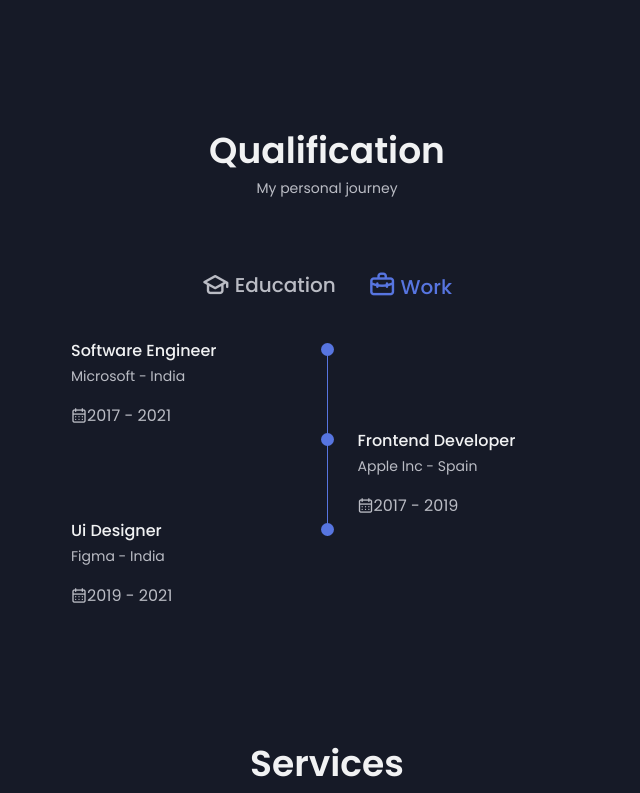
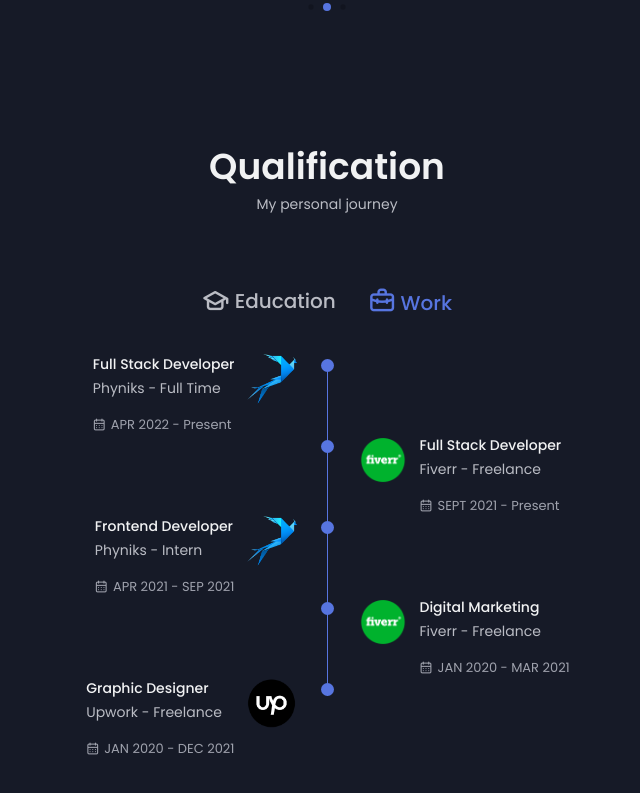
Before and after one commit to mm-akhtar/akhtar-portfolio, a Next.js app: page / in a window 1280 px wide. Shown: the part 1820-2613 px from the top of the page, without its empty margins (313-953 px from the left). Built offline with nearby package versions, Linux system fonts and the light colour scheme; a web font is replaced by a local one.

Commit message:
completes with testimonial cards

```diff
--- a/src/components/offer/Services.js
+++ b/src/components/offer/Services.js
@@ -20,17 +20,16 @@ function Services() {
       setIsBd(false);
     };
     return (
-
 			<section className='services section' id='services'>
 				<h2 className='section__title'>Services</h2>
 				<span className='section__subtitle'>What I offer</span>
 				<div className='services__container container grid'>
 					<div className='services__content'>
 						<div onClick={uiHandler}>
-            <div >
-              <i className='uil uil-window-grid services__icon'></i>
+							<div>
+								<i className='uil uil-brain services__icon'></i>
 								<h3 className='services__title'>
-                Ui/Ux <br></br> Designer
+									AI/ML <br></br> Engineer
 								</h3>
 							</div>
 
@@ -40,10 +39,10 @@ function Services() {
 							</span>
 						</div>
 
-          <div className={`services__modal ${isUi && "active-modal"}`}>
+						<div className={`services__modal ${isUi && 'active-modal'}`}>
 							<div className='services__modal-content'>
 								<h4 className='services_modal-title'>
-                Ui/Ux <br></br> Designer
+									Ai/Ml <br></br> Engineer
 								</h4>
 								<i className='uil uil-times services__modal-close' onClick={closeHandler}></i>
 
@@ -74,7 +73,7 @@ function Services() {
 							<div>
 								<i className='uil uil-arrow services__icon'></i>
 								<h3 className='services__title'>
-                Frontend <br></br> Developer
+									Full Stack <br></br> Developer
 								</h3>
 							</div>
 
@@ -83,10 +82,10 @@ function Services() {
 								<i className='uil uil-arrow-right button__icon'></i>
 							</span>
 						</div>
-          <div className={`services__modal ${isFe && "active-modal"}`}>
+						<div className={`services__modal ${isFe && 'active-modal'}`}>
 							<div className='services__modal-content'>
 								<h4 className='services_modal-title'>
-                Frontend <br></br> Developer
+									Full Stack <br></br> Developer
 								</h4>
 								<i className='uil uil-times services__modal-close ' onClick={closeHandler}></i>
 
@@ -115,22 +114,21 @@ function Services() {
 					<div className='services__content'>
 						<div onClick={bdHandler}>
 							<div>
-              <i className='uil uil-pen services__icon'></i>
+								<i className='uil uil-window-grid services__icon'></i>
 								<h3 className='services__title'>
-                Branding <br></br> Designer
+									Blockchain <br></br> Enthusiast
 								</h3>
 							</div>
-
 
 							<span className='button button--flex button--small button--link services__button'>
 								View More
 								<i className='uil uil-arrow-right button__icon'></i>
 							</span>
 						</div>
-          <div className={`services__modal ${isBd && "active-modal"}`}>
+						<div className={`services__modal ${isBd && 'active-modal'}`}>
 							<div className='services__modal-content'>
 								<h4 className='services_modal-title'>
-                Branding <br></br> Designer
+									Blockchain <br></br> Enthusiast
 								</h4>
 								<i className='uil uil-times services__modal-close' onClick={closeHandler}></i>
 
@@ -157,8 +155,7 @@ function Services() {
 					</div>
 				</div>
 			</section>
-
-    )
+		);
 }
 
 export default Services;
--- a/src/components/portfolio/Portfolio.js
+++ b/src/components/portfolio/Portfolio.js
@@ -5,17 +5,32 @@ SwiperCore.use([Navigation, Pagination, Mousewheel, Keyboard]);
 
 function Portfolio() {
     return (
-
 			<section className='portfolio section' id='portfolio'>
+				<div className='skills__section__header'>
+					<i className='uil uil-arrow-circle-left home__scroll-mouse swiper-button-prev-portfolio'></i>
+					<div>
 						<h2 className='section__title'>Portfolio</h2>
 						<span className='section__subtitle'>Most recent work</span>
+					</div>
+					<i className='uil uil-arrow-circle-right home__scroll-mouse swiper-button-next-portfolio'></i>
+				</div>
 
 				<div className='portfolio__container container'>
-        <Swiper style={{paddingBottom:'3rem'}} cssMode={true}
-        navigation={true}
-        pagination={{clickable: true}} mousewheel={true} keyboard={true} className='mySwiper' loop>
+					<Swiper
+						style={{paddingBottom: '3rem'}}
+						navigation={{
+							nextEl: '.swiper-button-next-portfolio',
+							prevEl: '.swiper-button-prev-portfolio',
+						}}
+						cssMode={true}
+						pagination={{clickable: true}}
+						mousewheel={true}
+						keyboard={true}
+						className='mySwiper'
+						spaceBetween={40}
+						loop>
 						<SwiperSlide>
-            <div className='portfolio__content grid'>
+							<div className='ai__tools__card portfolio__content grid'>
 								<img src='/img/portfolio1.jpg' alt='portfolio' className='portfolio__img'></img>
 
 								<div className='portfolio__data'>
@@ -29,7 +44,7 @@ function Portfolio() {
 							</div>
 						</SwiperSlide>
 						<SwiperSlide>
-            <div className='portfolio__content grid'>
+							<div className='ai__tools__card portfolio__content grid'>
 								<img src='/img/portfolio2.jpg' alt='portfolio' className='portfolio__img'></img>
 
 								<div className='portfolio__data'>
@@ -44,7 +59,7 @@ function Portfolio() {
 						</SwiperSlide>
 
 						<SwiperSlide>
-            <div className='portfolio__content grid'>
+							<div className='ai__tools__card portfolio__content grid'>
 								<img src='/img/portfolio3.jpg' alt='portfolio' className='portfolio__img'></img>
 
 								<div className='portfolio__data'>
@@ -60,8 +75,7 @@ function Portfolio() {
 					</Swiper>
 				</div>
 			</section>
-
-    )
+		);
 }
 
 export default Portfolio
--- a/src/components/portfolio/Project.js
+++ b/src/components/portfolio/Project.js
@@ -15,7 +15,7 @@ function Project() {
             </a>
           </div>
 
-          <img src="/img/project_2.png" alt="project" className="project__img"></img>
+          <img src="/img/ai_robot.gif" alt="project" className="project__img"></img>
         </div>
       </div>
     </section>
--- a/src/components/qualification/Qualification.js
+++ b/src/components/qualification/Qualification.js
@@ -1,4 +1,6 @@
-import React, {useState} from 'react'
+import React, { useState } from 'react';
+import {Icon} from '@iconify/react';
+
 
 function Qualification() {
 	const [isQfn, setIsQfn] = useState(false);
@@ -11,33 +13,37 @@ function Qualification() {
 	};
 
 	return (
-
 		<section className='qualification section'>
 			<h2 className='section__title'>Qualification</h2>
 			<span className='section__subtitle'>My personal journey</span>
 
 			<div className='qualification__container container'>
 				<div className='qualification__tabs'>
-          <div className={`qualification__button button--flex ${isQfn && "qualification__active"}`} onClick={eduHandler}>
+					<div className={`qualification__button button--flex ${isQfn && 'qualification__active'}`} onClick={eduHandler}>
 						<i className='uil uil-graduation-cap qualification__icon'></i>
 						Education
 					</div>
 
-          <div className={`qualification__button button--flex ${!isQfn && "qualification__active"}`} onClick={workHandler}>
+					<div className={`qualification__button button--flex ${!isQfn && 'qualification__active'}`} onClick={workHandler}>
 						<i className='uil uil-briefcase-alt qualification__icon'></i>
 						Work
 					</div>
 				</div>
 
 				<div className='qualification__sections'>
-          <div className={`qualification__content ${isQfn && "qualification__active"}`}>
+					<div className={`qualification__content ${isQfn && 'qualification__active'}`}>
 						<div className='qualification__data'>
+							<div className='qualification__card__end'>
 								<div>
-                <h3 className='qualification__title'>Computer Engineer</h3>
-                <span className='qualification__subtitle'>KNSIT</span>
+									<h3 className='qualification__title'>Information Science</h3>
+									<span className='qualification__subtitle'>KNSIT - B E</span>
 									<div className='qualification__calender'>
 										<i className='uil uil-calendar-alt'></i>
-                  2018 - 2022
+										<span>2022</span>
+									</div>
+								</div>
+								<div>
+									<Icon icon='mdi:graduation-cap' fontSize={50} className='qualifications__logo' />
 								</div>
 							</div>
 
@@ -55,23 +61,33 @@ function Qualification() {
 								<span className='qualification__line'></span>
 							</div>
 
+							<div className='qualification__card__start'>
 								<div>
-                <h3 className='qualification__title'>Web Design</h3>
-                <span className='qualification__subtitle'>Udemy</span>
+									<Icon icon='clarity:certificate-solid' fontSize={50} className='qualifications__logo' />
+								</div>
+								<div>
+									<h3 className='qualification__title'>Web Developer</h3>
+									<span className='qualification__subtitle'>Udemy - Bootcamp</span>
 									<div className='qualification__calender'>
 										<i className='uil uil-calendar-alt'></i>
-                  2014 - 2017
+										<span>2022</span>
+									</div>
 								</div>
 							</div>
 						</div>
 
 						<div className='qualification__data'>
+							<div className='qualification__card__end'>
 								<div>
-                <h3 className='qualification__title'>Web Development</h3>
-                <span className='qualification__subtitle'>Udemy</span>
+									<h3 className='qualification__title'>Blockchain A to Z</h3>
+									<span className='qualification__subtitle'>Udemy - Course</span>
 									<div className='qualification__calender'>
 										<i className='uil uil-calendar-alt'></i>
-                  2017 - 2019
+										<span>2022</span>
+									</div>
+								</div>
+								<div>
+									<Icon icon='clarity:certificate-solid' fontSize={50} className='qualifications__logo' />
 								</div>
 							</div>
 
@@ -80,34 +96,62 @@ function Qualification() {
 								<span className='qualification__line'></span>
 							</div>
 						</div>
-
 						<div className='qualification__data'>
 							<div></div>
 
 							<div>
 								<span className='qualification__rounder'></span>
-                {/* <span className="qualification__line"></span> */}
+								<span className='qualification__line'></span>
 							</div>
 
+							<div className='qualification__card__start'>
 								<div>
-                <h3 className='qualification__title'>Design</h3>
-                <span className='qualification__subtitle'>KNSIT</span>
+									<Icon icon='clarity:certificate-solid' fontSize={50} className='qualifications__logo' />
+								</div>
+								<div>
+									<h3 className='qualification__title'>AI ML Developer</h3>
+									<span className='qualification__subtitle'>Udemy - Bootcamp</span>
 									<div className='qualification__calender'>
 										<i className='uil uil-calendar-alt'></i>
-                  2019 - 2022
+										<span>2021</span>
 									</div>
 								</div>
 							</div>
 						</div>
-
-          <div className={`qualification__content ${!isQfn && "qualification__active"}`}>
 						<div className='qualification__data'>
+							<div className='qualification__card__end'>
 								<div>
-                <h3 className='qualification__title'>Software Engineer</h3>
-                <span className='qualification__subtitle'>Microsoft - India</span>
+									<h3 className='qualification__title'>HS  [ 12th ]</h3>
+									<span className='qualification__subtitle'>ACACS - Science</span>
 									<div className='qualification__calender'>
 										<i className='uil uil-calendar-alt'></i>
-                  2017 - 2021
+										<span>2017</span>
+									</div>
+								</div>
+								<div>
+									<Icon icon='mdi:graduation-cap' fontSize={50} className='qualifications__logo' />
+								</div>
+							</div>
+
+							<div>
+								<span className='qualification__rounder'></span>
+								{/* <span className='qualification__line'></span> */}
+							</div>
+						</div>
+					</div>
+					<div className={`qualification__content ${!isQfn && 'qualification__active'}`}>
+						<div className='qualification__data'>
+							<div className='qualification__card__end'>
+								<div>
+									<h3 className='qualification__title'>Full Stack Developer</h3>
+									<span className='qualification__subtitle'>Phyniks - Full Time</span>
+									<div className='qualification__calender'>
+										<i className='uil uil-calendar-alt'></i>
+										<span>APR 2022 - Present</span>
+									</div>
+								</div>
+								<div>
+									<img src='/img/phyniks.png' alt='Akhtar' className='qualifications__logo'></img>
 								</div>
 							</div>
 
@@ -125,37 +169,88 @@ function Qualification() {
 								<span className='qualification__line'></span>
 							</div>
 
+							<div className='qualification__card__start'>
 								<div>
-                <h3 className='qualification__title'>Frontend Developer</h3>
-                <span className='qualification__subtitle'>Apple Inc - Spain</span>
+									<img src='/img/fiverr.png' alt='Akhtar' className='qualifications__logo'></img>
+								</div>
+								<div>
+									<h3 className='qualification__title'>Full Stack Developer</h3>
+									<span className='qualification__subtitle'>Fiverr - Freelance</span>
 									<div className='qualification__calender'>
 										<i className='uil uil-calendar-alt'></i>
-                  2017 - 2019
+										<span>SEPT 2021 - Present</span>
+									</div>
 								</div>
 							</div>
 						</div>
 
 						<div className='qualification__data'>
+							<div className='qualification__card__end'>
 								<div>
-                <h3 className='qualification__title'>Ui Designer</h3>
-                <span className='qualification__subtitle'>Figma - India</span>
+									<h3 className='qualification__title'>Frontend Developer</h3>
+									<span className='qualification__subtitle'>Phyniks - Intern</span>
 									<div className='qualification__calender'>
 										<i className='uil uil-calendar-alt'></i>
-                  2019 - 2021
+										<span>APR 2021 - SEP 2021</span>
+									</div>
+								</div>
+								<div>
+									<img src='/img/phyniks.png' alt='Akhtar' className='qualifications__logo'></img>
 								</div>
 							</div>
 
 							<div>
 								<span className='qualification__rounder'></span>
-                {/* <span className="qualification__line"></span> */}
+								<span className='qualification__line'></span>
+							</div>
+						</div>
+						<div className='qualification__data'>
+							<div></div>
+
+							<div>
+								<span className='qualification__rounder'></span>
+								<span className='qualification__line'></span>
+							</div>
+
+							<div className='qualification__card__start'>
+								<div>
+									<img src='/img/fiverr.png' alt='Akhtar' className='qualifications__logo'></img>
+								</div>
+								<div>
+									<h3 className='qualification__title'>Digital Marketing</h3>
+									<span className='qualification__subtitle'>Fiverr - Freelance</span>
+									<div className='qualification__calender'>
+										<i className='uil uil-calendar-alt'></i>
+										<span>JAN 2020 - MAR 2021</span>
+									</div>
+								</div>
+							</div>
+						</div>
+						<div className='qualification__data'>
+							<div className='qualification__card__end'>
+								<div>
+									<h3 className='qualification__title'>Graphic Designer</h3>
+									<span className='qualification__subtitle'>Upwork - Freelance</span>
+									<div className='qualification__calender'>
+										<i className='uil uil-calendar-alt'></i>
+										<span>JAN 2020 - DEC 2021</span>
+									</div>
+								</div>
+								<div>
+									<img src='/img/upwork.png' alt='Akhtar' className='qualifications__logo'></img>
+								</div>
+							</div>
+
+							<div>
+								<span className='qualification__rounder'></span>
+								{/* <span className='qualification__line'></span> */}
 							</div>
 						</div>
 					</div>
 				</div>
 			</div>
 		</section>
-
-    )
+	);
 }
 
-export default Qualification
+export default Qualification;
--- a/src/components/skills/Skills.js
+++ b/src/components/skills/Skills.js
@@ -3,20 +3,6 @@ import {Swiper, SwiperSlide} from 'swiper/react';
 import SwiperCore, {Navigation, Pagination, Mousewheel, Keyboard, Autoplay} from 'swiper/core';
 SwiperCore.use([Navigation, Pagination, Mousewheel, Keyboard, Autoplay]);
 function Skills() {
-	const [isFendSkills, setIsFendSkills] = useState(true);
-	const [isBendSkills, setIsBendSkills] = useState(false);
-	const [isDesign, setIsDesign] = useState(false);
-
-	const fEndHandler = () => {
-		setIsFendSkills((pervState) => !pervState);
-	};
-	const bEndHandler = () => {
-		setIsBendSkills((pervState) => !pervState);
-	};
-	const designHandler = () => {
-		setIsDesign((pervState) => !pervState);
-	};
-
 	return (
 		<section className='skills section' id='skills'>
 			<div className='skills__section__header'>
@@ -30,6 +16,7 @@ function Skills() {
 
 			<div className='container'>
 				<Swiper
+					loop
 					pagination={{
 						dynamicBullets: true,
 						clickable: true,
@@ -49,11 +36,12 @@ function Skills() {
 						disableOnInteraction: false,
 					}}
 					speed={2000}
-					// centeredSlides={true}
 					grabCursor={true}
 					spaceBetween={48}
 					className='mySwiper'
-					loop={true}>
+					loopAdditionalSlides={2}
+					loopFillGroupWithBlank={true}
+				>
 					<SwiperSlide>
 						<div>
 							<div className={`skills__content skills__open`}>
--- a/src/styles/globals.css
+++ b/src/styles/globals.css
@@ -482,7 +482,7 @@ img {
   display: flex;
   justify-content: center;
   gap: 3rem;
-  margin-bottom: 1rem;
+  margin-bottom: var(--mb-2);
 }
 .skills__section__header i {
   margin: auto 0;
@@ -642,7 +642,7 @@ img {
 }
 
 .qualification__title{
-  font-size: var(--normal-font-size);
+  font-size: var(--small-font-size);
   font-weight: var(--font-medium);
 }
 
@@ -652,9 +652,13 @@ img {
   margin-bottom: var(--mb-1);
 }
 
-.qualification__calendar{
-  font-size: var(--small-font-size);
+.qualification__calender{
+  font-size: var(--smaller-font-size);
   color: var(--text-color-light);
+}
+
+.qualification__calender span {
+  padding-left: 5px;
 }
 
 .qualification__rounder{
@@ -683,6 +687,25 @@ img {
 
 .qualification__button.qualification__active{
   color: var(--first-color)
+}
+
+.qualification__card__start {
+  margin-left: 0px;
+  display: flex;
+  gap: 0.75rem;
+  justify-content: start;
+}
+.qualification__card__end {
+  margin-right: 0px;
+  display: flex;
+  gap: 0.75rem;
+  justify-content: end;
+}
+
+.qualifications__logo {
+  width: 50px;
+  height: 50px;
+  object-fit: contain;
 }
 
 /*==================== SERVICES ====================*/
@@ -800,7 +823,7 @@ img {
 .portfolio__img{
   width: 265px;
   border-radius: .5rem;
-  justify-self: center;
+  justify-self: start;
 }
 
 .portfolio__title{
@@ -874,11 +897,19 @@ img {
 }
 
 .project__img{
-  width: 232px;
+  width: 332px;
   justify-self: center;
 }
 
 /*==================== TESTIMONIAL ====================*/
+.testimonial__content {
+  padding: 1rem;
+  border-radius: 10px;
+  border-top: 1px solid transparent;
+  border-left: 1px solid transparent;
+  margin-bottom: 1.5rem !important;
+}
+
 .testimonial__data,
 .testimonial__header{
   display: flex;
@@ -1617,7 +1648,7 @@ width: var(--size);
 }
 
 .card__front {
-  background: linear-gradient(to top left, #3a6186, #89253e);
+  background: linear-gradient(to top left, var(--first-color-alt), #89253e);
   transform-style: preserve-3d;
 }
 
@@ -1646,7 +1677,7 @@ width: var(--size);
 
 .card__back {
   transform: rotateY(180deg);
-  background: linear-gradient(to top left, #ffa17f, #00223e);
+  background: linear-gradient(to top left,#086b31, var(--first-color-alt));
   transform-style: preserve-3d;
 }
 
@@ -1680,6 +1711,76 @@ width: var(--size);
   height: 120px;
   width: 120px;
   object-fit: contain;
+}
+
+.ai__tools__card {
+	position: relative;
+	background: var(--body-color);
+	border-top-left-radius: 16px;
+	border-top-right-radius: 16px;
+  padding: 40px 40px;
+  margin: 2px;
+}
+.ai__tools__card::before,
+.ai__tools__card::after {
+	content: '';
+	position: absolute;
+	inset: -1px !important;
+	z-index: -1 !important;
+	background: linear-gradient(180deg, var(--first-color-lighter) -35.15%, rgba(255, 255, 255, 0) 65.6%) !important;
+	animation: rotate 10s linear infinite;
+	border-top-left-radius: 17px;
+	border-top-right-radius: 17px;
+}
+
+/* Testimonial Cards */
+
+.testimonial__card {
+  overflow: hidden;
+  display: flex;
+  flex-direction: column;
+  position: relative;
+  transition: all 0.3s ease-out;
+
+}
+
+
+.testimonial__card .testimonial__data {
+  z-index: 1000;
+}
+
+.testimonial__card:hover .testimonial__overlay {
+  transform: scale(16) translateZ(0);
+}
+
+.testimonial__card:hover p {
+  color: #fbfffc95;
+}
+.testimonial__card:hover h3 {
+  color: #fbfffc;
+}
+
+.testimonial__card:hover .testimonial__icon-star{
+  color: var(--first-color-lighter);
+}
+
+
+.testimonial__card p {
+  z-index: 1000;
+  transition: color 0.3s ease-out;
+}
+
+.testimonial__overlay {
+  width: 65px;
+  position: absolute;
+  height: 65px;
+  border-radius: 50%;
+  background: #313131;
+  top: 0.85rem;
+  left: 0.85rem;
+  z-index: 0;
+  transition: transform 0.3s ease-out;
+  overflow: hidden;
 }
 
 
@@ -1704,4 +1805,7 @@ width: var(--size);
   width: 80px;
   object-fit: contain;
 }
-}
+.qualifications__logo {
+  display: none;
+}
+}
```
Also changed, not shown: src/components/testimonial/Testimonial.js (+69 -59 lines), public/img/ai_robot.gif (added), public/img/upwork.png (added). Lines whose indentation alone changed are shown as unchanged.
